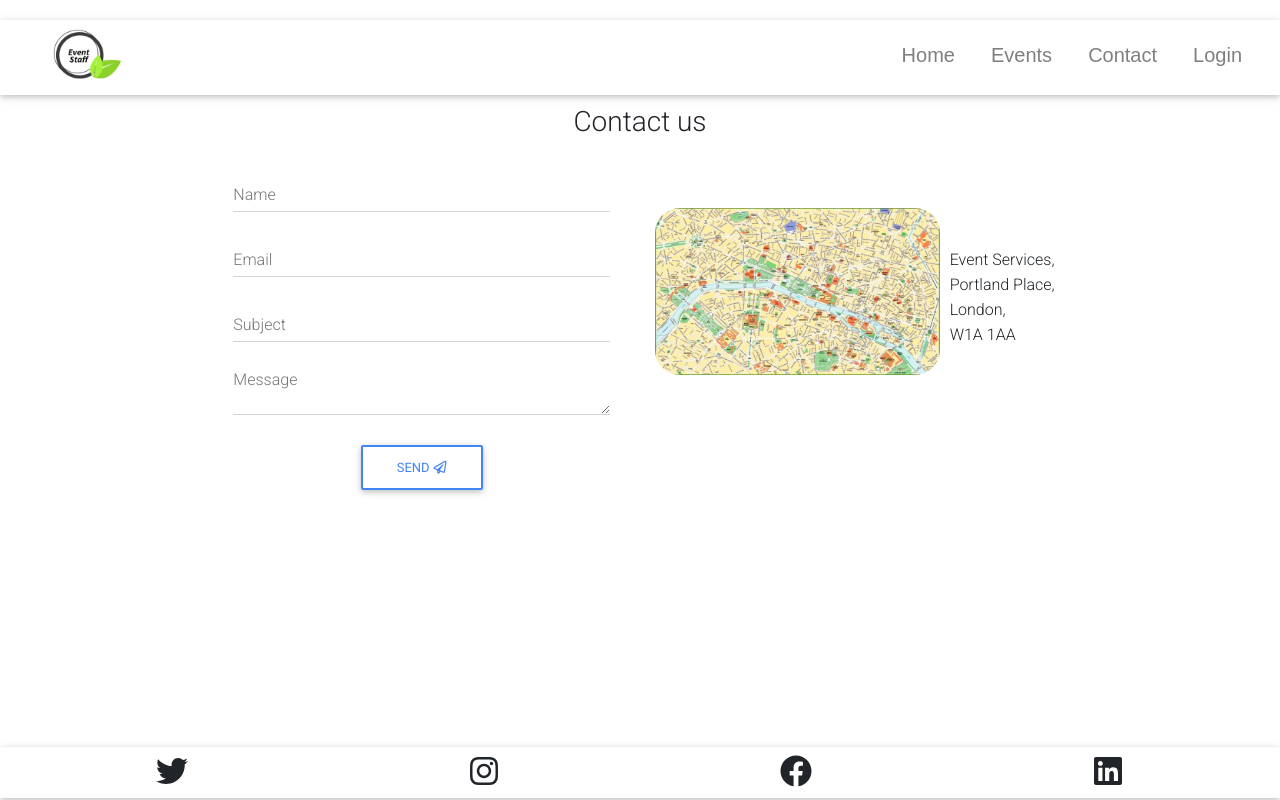
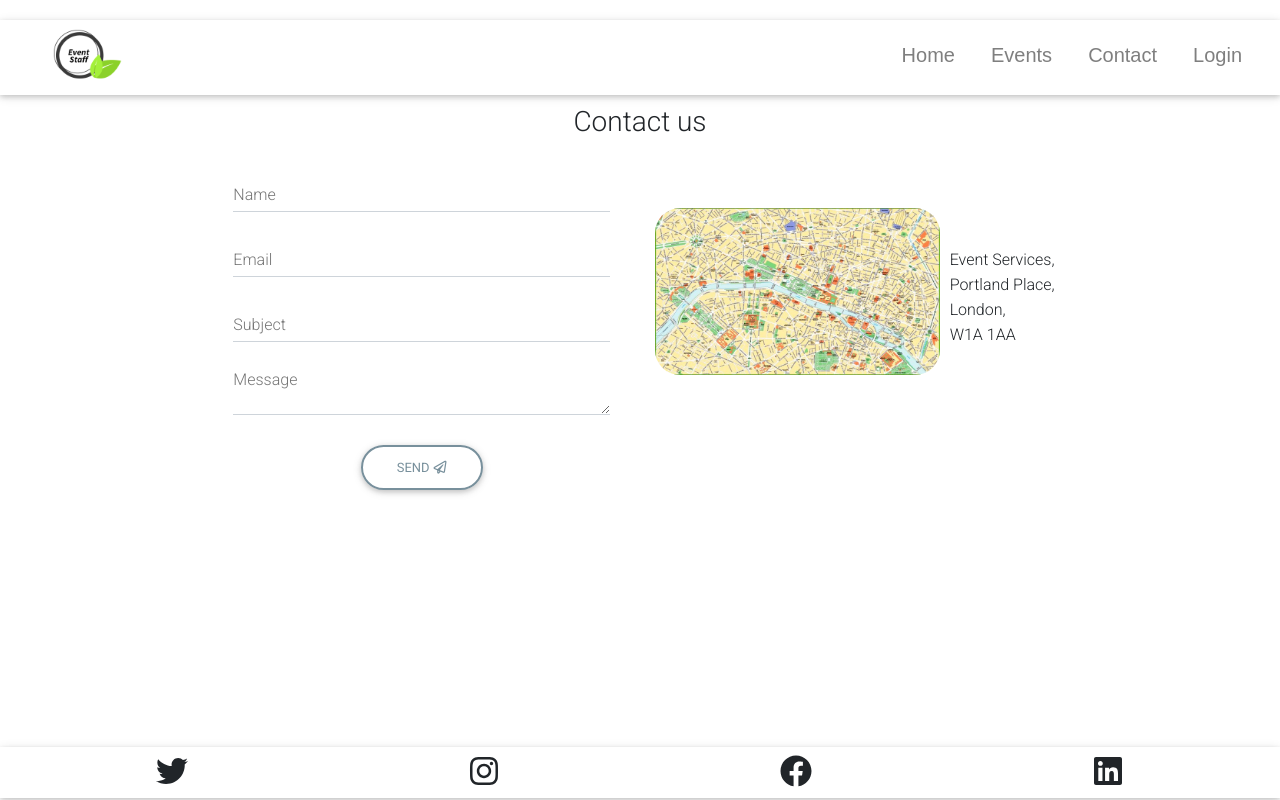
Before and after one commit to EnterpriseBoy/Magiweb, a React (Create React App) app: page /Contact in a window 1280 px wide. Built offline with nearby package versions, Linux system fonts and the light colour scheme.

Commit message:
added haderd to login modal

```diff
--- a/src/Components/Modals/loginModal.js
+++ b/src/Components/Modals/loginModal.js
@@ -1,6 +1,6 @@
 import React, { useState } from "react";
 import AnimateHeight from 'react-animate-height'
-import { MDBContainer,MDBModalFooter, MDBBtn, MDBModal,MDBRow,MDBCol} from 'mdbreact';
+import { MDBModalHeader,MDBModalFooter, MDBBtn, MDBModal,MDBRow,MDBCol} from 'mdbreact';
 import axios from 'axios';
 import SliderSwitch from "../Helpers/SlliderSwitch/SliderSwitch";
 
@@ -50,6 +50,7 @@ const LoginModal = (props) => {
 return (
   <div>
     <MDBModal isOpen={props.show} centered>
+    <MDBModalHeader toggle={handleClose}>Event Login</MDBModalHeader>
         <MDBRow className="loginRegisterRow">
           <MDBCol md="3"></MDBCol>
 
--- a/src/Components/Pages/Contact/contactForm.js
+++ b/src/Components/Pages/Contact/contactForm.js
@@ -15,7 +15,7 @@ function ContactForm() {
                       <MDBInput className="ContactInput" type="textarea" rows="2" label="Message" />
                     </div>
                     <div className="text-center">
-                      <MDBBtn outline color="primary">Send
+                      <MDBBtn outline color="blue-grey">Send
                           <MDBIcon far icon="paper-plane" className="ml-1" />
                       </MDBBtn>
                     </div>
```
